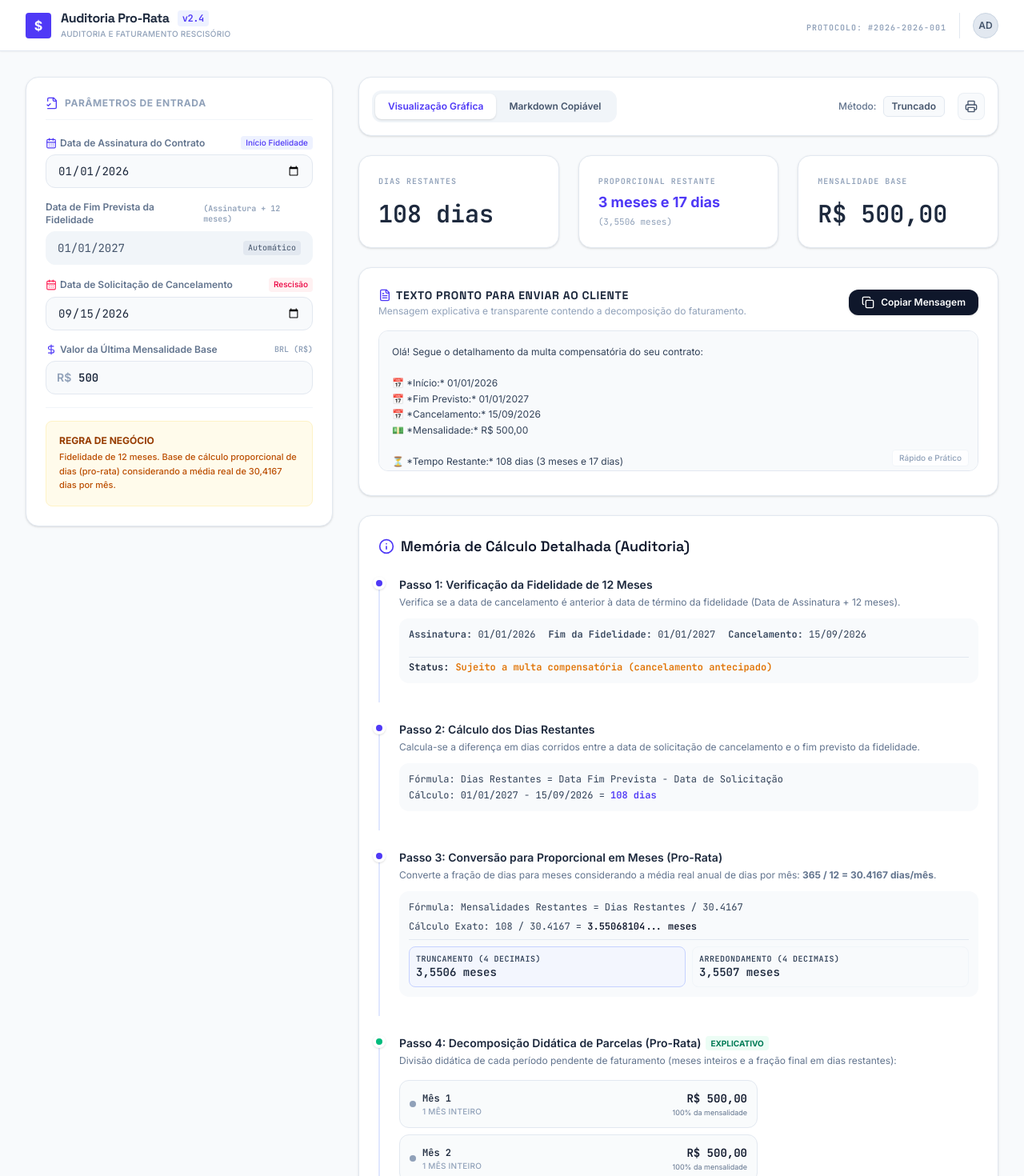
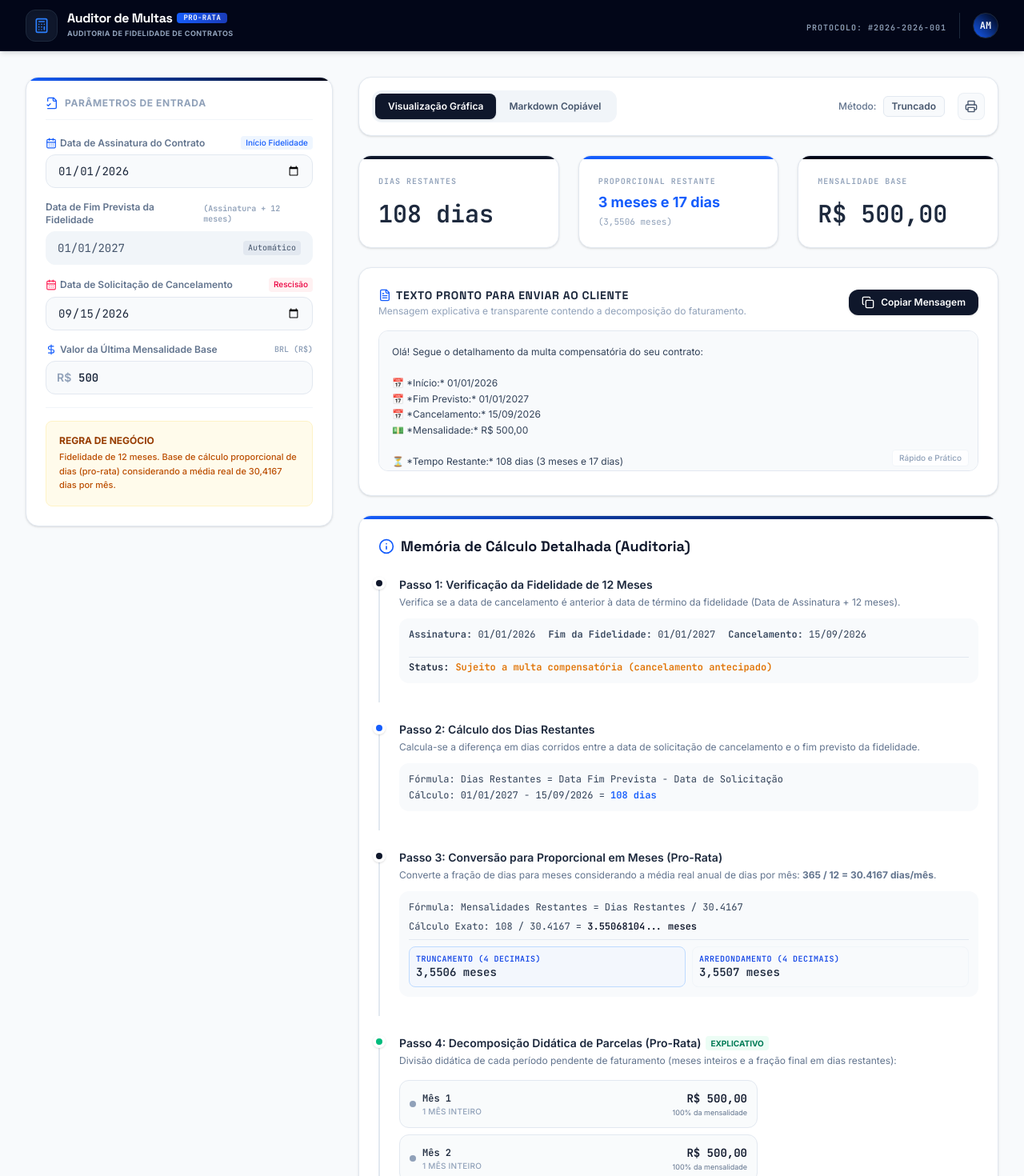
Before and after one commit to nascilio/Auditor-de-Multas-Contratuais, a React (Vite) app: page / in a window 1280 px wide. Shown: the top 1470 px of the page at 80% size. Built offline with nearby package versions, Linux system fonts and the light colour scheme.

Commit message:
style: update branding to blue and slate theme
Refine the UI color palette by replacing indigo accents with a blue and slate color scheme. Update header design, add decorative accents to calculation sections, and standardize iconography styling.

```diff
--- a/src/App.tsx
+++ b/src/App.tsx
@@ -191,21 +191,22 @@ export default function App() {
   };
 
   return (
-    <div className="min-h-screen bg-slate-50 text-slate-900 selection:bg-indigo-100 selection:text-indigo-900 pb-16 print:bg-white print:pb-0">
+    <div className="min-h-screen bg-slate-50 text-slate-900 selection:bg-blue-100 selection:text-blue-900 pb-16 print:bg-white print:pb-0">
 
       {/* Header Panel */}
-      <header className="bg-white border-b border-slate-200 py-4 px-4 md:px-8 shadow-xs sticky top-0 z-40 print:hidden h-16 flex items-center">
+      <header className="bg-slate-950 border-b border-slate-900 py-4 px-4 md:px-8 shadow-md sticky top-0 z-40 print:hidden h-16 flex items-center">
         <div className="max-w-7xl mx-auto w-full flex items-center justify-between gap-4">
           <div className="flex items-center gap-3">
-            <div className="w-8 h-8 bg-indigo-600 rounded flex items-center justify-center text-white font-bold text-base shadow-xs">
-              $
+            <div className="w-10 h-10 bg-slate-900 rounded-xl flex items-center justify-center shadow-inner border border-slate-800 relative overflow-hidden group">
+              <Calculator className="w-5 h-5 text-blue-500 relative z-10 group-hover:scale-110 transition-transform duration-300" />
+              <div className="absolute inset-0 bg-gradient-to-tr from-blue-600/20 to-black opacity-0 group-hover:opacity-100 transition-opacity duration-300" />
             </div>
             <div>
-              <h1 className="text-base font-bold font-display text-slate-800 tracking-tight flex items-center gap-1.5 leading-none">
-                Auditoria Pro-Rata <span className="text-indigo-600 text-xs font-semibold bg-indigo-50 px-1.5 py-0.5 rounded ml-1 font-mono">v2.4</span>
+              <h1 className="text-sm md:text-base font-extrabold font-display text-white tracking-tight flex items-center gap-1.5 leading-none">
+                Auditor de Multas <span className="bg-gradient-to-r from-blue-600 to-blue-800 text-white text-[9px] font-black px-2 py-0.5 rounded-sm font-mono uppercase tracking-wider">Pro-Rata</span>
               </h1>
-              <p className="text-[10px] text-slate-400 font-medium tracking-wide mt-0.5 uppercase">
-                Auditoria e Faturamento Rescisório
+              <p className="text-[9px] text-slate-400 font-bold tracking-wider mt-1 uppercase">
+                Auditoria de Fidelidade de Contratos
               </p>
             </div>
           </div>
@@ -217,9 +218,9 @@ export default function App() {
                 Protocolo: #2026-{contractNumber || '001'}
               </span>
             </div>
-            <div className="h-8 w-px bg-slate-200 hidden sm:block" />
-            <div className="w-8 h-8 rounded-full bg-slate-200 border border-slate-300 flex items-center justify-center text-slate-600 font-semibold text-xs">
-              AD
+            <div className="h-8 w-px bg-slate-800 hidden sm:block" />
+            <div className="w-8 h-8 rounded-full bg-slate-900 border border-slate-800 flex items-center justify-center text-white font-bold text-xs font-mono shadow-inner bg-gradient-to-tr from-blue-600 to-slate-950">
+              AM
             </div>
           </div>
         </div>
@@ -230,9 +231,10 @@ export default function App() {
 
         {/* Left Side: Parameters and Input Form (4 Cols) */}
         <div className="lg:col-span-4 space-y-6 print:hidden">
-          <section className="bg-white rounded-2xl border border-slate-200 p-6 shadow-sm relative">
+          <section className="bg-white rounded-2xl border border-slate-200 p-6 shadow-sm relative overflow-hidden">
+            <div className="absolute top-0 left-0 right-0 h-1 bg-gradient-to-r from-blue-600 to-slate-950" />
             <h2 className="text-xs font-bold text-slate-400 uppercase tracking-wider mb-5 pb-3 border-b border-slate-100 flex items-center gap-2">
-              <FileCheck2 className="w-4 h-4 text-indigo-600" />
+              <FileCheck2 className="w-4 h-4 text-blue-600" />
               Parâmetros de Entrada
             </h2>
 
@@ -243,16 +245,16 @@ export default function App() {
               <div>
                 <label className="text-xs font-semibold text-slate-500 mb-1.5 flex items-center justify-between">
                   <span className="flex items-center gap-1">
-                    <CalendarDays className="w-3.5 h-3.5 text-indigo-600" />
+                    <CalendarDays className="w-3.5 h-3.5 text-blue-600" />
                     Data de Assinatura do Contrato
                   </span>
-                  <span className="text-[10px] text-indigo-600 bg-indigo-50 px-1.5 py-0.5 rounded font-medium">Início Fidelidade</span>
+                  <span className="text-[10px] text-blue-600 bg-blue-50 px-1.5 py-0.5 rounded font-medium">Início Fidelidade</span>
                 </label>
                 <input
                   type="date"
                   value={signatureDate}
                   onChange={(e) => setSignatureDate(e.target.value)}
-                  className="w-full text-sm px-3.5 py-2.5 rounded-xl bg-slate-50 border border-slate-200 focus:bg-white focus:border-indigo-600 focus:outline-hidden transition-all font-mono text-slate-800"
+                  className="w-full text-sm px-3.5 py-2.5 rounded-xl bg-slate-50 border border-slate-200 focus:bg-white focus:border-blue-600 focus:ring-1 focus:ring-blue-600 focus:outline-hidden transition-all font-mono text-slate-800"
                   required
                 />
               </div>
@@ -282,7 +284,7 @@ export default function App() {
                   type="date"
                   value={requestDate}
                   onChange={(e) => setRequestDate(e.target.value)}
-                  className="w-full text-sm px-3.5 py-2.5 rounded-xl bg-slate-50 border border-slate-200 focus:bg-white focus:border-indigo-600 focus:outline-hidden transition-all font-mono text-slate-800"
+                  className="w-full text-sm px-3.5 py-2.5 rounded-xl bg-slate-50 border border-slate-200 focus:bg-white focus:border-blue-600 focus:ring-1 focus:ring-blue-600 focus:outline-hidden transition-all font-mono text-slate-800"
                   required
                 />
               </div>
@@ -291,7 +293,7 @@ export default function App() {
               <div>
                 <label className="text-xs font-semibold text-slate-500 mb-1.5 flex items-center justify-between">
                   <span className="flex items-center gap-1">
-                    <DollarSign className="w-3.5 h-3.5 text-indigo-600" />
+                    <DollarSign className="w-3.5 h-3.5 text-blue-600" />
                     Valor da Última Mensalidade Base
                   </span>
                   <span className="text-[10px] text-slate-400 font-mono">BRL (R$)</span>
@@ -305,7 +307,7 @@ export default function App() {
                     value={monthlyFee || ''}
                     onChange={(e) => setMonthlyFee(parseFloat(e.target.value) || 0)}
                     placeholder="500,00"
-                    className="w-full text-sm pl-10 pr-3.5 py-2.5 rounded-xl bg-slate-50 border border-slate-200 focus:bg-white focus:border-indigo-600 focus:outline-hidden transition-all font-mono text-slate-800 font-semibold"
+                    className="w-full text-sm pl-10 pr-3.5 py-2.5 rounded-xl bg-slate-50 border border-slate-200 focus:bg-white focus:border-blue-600 focus:ring-1 focus:ring-blue-600 focus:outline-hidden transition-all font-mono text-slate-800 font-semibold"
                     required
                   />
                 </div>
@@ -343,7 +345,7 @@ export default function App() {
                 onClick={() => setActiveTab('visual')}
                 className={`flex-1 sm:flex-initial px-4 py-2 text-xs font-semibold rounded-lg transition-all ${
                   activeTab === 'visual'
-                    ? 'bg-white text-indigo-600 shadow-sm'
+                    ? 'bg-slate-900 text-white shadow-sm'
                     : 'text-slate-600 hover:text-slate-800'
                 }`}
               >
@@ -353,7 +355,7 @@ export default function App() {
                 onClick={() => setActiveTab('markdown')}
                 className={`flex-1 sm:flex-initial px-4 py-2 text-xs font-semibold rounded-lg transition-all ${
                   activeTab === 'markdown'
-                    ? 'bg-white text-indigo-600 shadow-sm'
+                    ? 'bg-slate-900 text-white shadow-sm'
                     : 'text-slate-600 hover:text-slate-800'
                 }`}
               >
@@ -369,7 +371,7 @@ export default function App() {
                   onClick={() => setUseRounding(!useRounding)}
                   className={`text-xs px-2.5 py-1 rounded-md font-semibold transition-all border ${
                     useRounding
-                      ? 'bg-indigo-50 border-indigo-200 text-indigo-600'
+                      ? 'bg-blue-50 border-blue-200 text-blue-600'
                       : 'bg-slate-50 border-slate-200 text-slate-600'
                   }`}
                   title="Alterne entre truncamento para 4 casas decimais ou arredondamento padrão."
@@ -397,7 +399,8 @@ export default function App() {
                 {/* 3 Metrics Row */}
                 <div className="grid grid-cols-1 md:grid-cols-3 gap-6">
                   {/* Dias Restantes Card */}
-                  <div className="bg-white rounded-2xl border border-slate-200 p-6 shadow-sm flex flex-col justify-between">
+                  <div className="bg-white rounded-2xl border border-slate-200 p-6 shadow-sm flex flex-col justify-between relative overflow-hidden">
+                    <div className="absolute top-0 left-0 right-0 h-1 bg-slate-900" />
                     <span className="text-[10px] text-slate-400 uppercase tracking-widest font-bold font-mono block mb-2">Dias Restantes</span>
                     <div className="text-3xl font-extrabold font-mono text-slate-800">
                       {result.isExempt ? '0 dias' : `${result.daysRemaining} dias`}
@@ -405,10 +408,11 @@ export default function App() {
                   </div>
 
                   {/* Proporcional Restante Card */}
-                  <div className="bg-white rounded-2xl border border-slate-200 p-6 shadow-sm flex flex-col justify-between">
+                  <div className="bg-white rounded-2xl border border-slate-200 p-6 shadow-sm flex flex-col justify-between relative overflow-hidden">
+                    <div className="absolute top-0 left-0 right-0 h-1 bg-blue-600" />
                     <span className="text-[10px] text-slate-400 uppercase tracking-widest font-bold font-mono block mb-2">Proporcional Restante</span>
                     <div>
-                      <div className="text-lg font-bold text-indigo-600 leading-tight">
+                      <div className="text-lg font-bold text-blue-600 leading-tight">
                         {result.isExempt ? '0 meses e 0 dias' : `${result.monthsPart} ${result.monthsPart === 1 ? 'mês' : 'meses'} e ${result.daysPart} ${result.daysPart === 1 ? 'dia' : 'dias'}`}
                       </div>
                       {!result.isExempt && (
@@ -420,7 +424,8 @@ export default function App() {
                   </div>
 
                   {/* Mensalidade Base Card */}
-                  <div className="bg-white rounded-2xl border border-slate-200 p-6 shadow-sm flex flex-col justify-between">
+                  <div className="bg-white rounded-2xl border border-slate-200 p-6 shadow-sm flex flex-col justify-between relative overflow-hidden">
+                    <div className="absolute top-0 left-0 right-0 h-1 bg-slate-950" />
                     <span className="text-[10px] text-slate-400 uppercase tracking-widest font-bold font-mono block mb-2">Mensalidade Base</span>
                     <div className="text-3xl font-extrabold font-mono text-slate-800">
                       {result.monthlyFeeFormatted}
@@ -433,7 +438,7 @@ export default function App() {
                   <div className="flex flex-col sm:flex-row sm:items-center justify-between gap-4 mb-4">
                     <div>
                       <h3 className="text-sm font-bold text-slate-800 uppercase tracking-wider font-display flex items-center gap-1.5">
-                        <FileText className="w-4 h-4 text-indigo-600" />
+                        <FileText className="w-4 h-4 text-blue-600" />
                         Texto Pronto para Enviar ao Cliente
                       </h3>
                       <p className="text-xs text-slate-400 mt-0.5">
@@ -467,7 +472,7 @@ export default function App() {
                     <textarea
                       readOnly
                       value={clientShareMessage}
-                      className="w-full h-44 rounded-xl border border-slate-200 bg-slate-50 p-4 text-xs font-sans text-slate-700 leading-relaxed resize-none focus:outline-none focus:ring-1 focus:ring-indigo-500"
+                      className="w-full h-44 rounded-xl border border-slate-200 bg-slate-50 p-4 text-xs font-sans text-slate-700 leading-relaxed resize-none focus:outline-none focus:ring-1 focus:ring-blue-600"
                     />
                     <div className="absolute bottom-3 right-3 text-[10px] text-slate-400 font-medium bg-white/80 backdrop-blur-xs px-2 py-0.5 rounded border border-slate-100">
                       Rápido e Prático
@@ -483,7 +488,7 @@ export default function App() {
               <div className="bg-white rounded-2xl border border-slate-100 p-6 shadow-xs relative">
                 <div className="flex justify-between items-center mb-4">
                   <h3 className="text-sm font-bold text-slate-800 uppercase tracking-wider font-display flex items-center gap-1.5">
-                    <FileText className="w-4 h-4 text-indigo-600" />
+                    <FileText className="w-4 h-4 text-blue-600" />
                     Relatório Markdown Gerado
                   </h3>
 
@@ -493,7 +498,7 @@ export default function App() {
                     className={`flex items-center gap-2 text-xs font-semibold px-4 py-2 rounded-xl transition-all ${
                       copied
                         ? 'bg-emerald-50 border border-emerald-200 text-emerald-600'
-                        : 'bg-indigo-600 text-white hover:bg-indigo-700 shadow-sm'
+                        : 'bg-blue-600 text-white hover:bg-blue-700 shadow-sm'
                     }`}
                   >
                     {copied ? (
@@ -518,7 +523,7 @@ export default function App() {
                 </div>
 
                 <div className="mt-4 p-4 rounded-xl bg-slate-50 border border-slate-100 flex items-start gap-3">
-                  <div className="p-1.5 bg-indigo-50 rounded-lg text-indigo-600">
+                  <div className="p-1.5 bg-blue-50 rounded-lg text-blue-600">
                     <Info className="w-4 h-4" />
                   </div>
                   <div>
--- a/src/components/AuditHistory.tsx
+++ b/src/components/AuditHistory.tsx
@@ -26,7 +26,7 @@ export default function AuditHistory({ history, onSelect, onDelete, onClear }: A
     <div className="bg-white rounded-2xl border border-slate-200 p-6 shadow-sm flex flex-col h-full max-h-[500px]">
       <div className="flex justify-between items-center mb-4">
         <h3 className="text-sm font-bold text-slate-800 uppercase tracking-wider font-display flex items-center gap-1.5">
-          <FileClock className="w-4 h-4 text-indigo-600" />
+          <FileClock className="w-4 h-4 text-blue-600" />
           Auditorias Recentes
         </h3>
         <button
@@ -50,7 +50,7 @@ export default function AuditHistory({ history, onSelect, onDelete, onClear }: A
                   {item.clientName || 'Cliente sem nome'}
                 </span>
                 {item.contractNumber && (
-                  <span className="text-[10px] bg-indigo-50 text-indigo-600 font-mono font-medium px-1.5 py-0.5 rounded">
+                  <span className="text-[10px] bg-blue-50 text-blue-600 font-mono font-medium px-1.5 py-0.5 rounded">
                     #{item.contractNumber}
                   </span>
                 )}
--- a/src/components/CalculationBreakdown.tsx
+++ b/src/components/CalculationBreakdown.tsx
@@ -23,16 +23,17 @@ export default function CalculationBreakdown({ result, useRounding }: Calculatio
   const methodLabel = useRounding ? 'Arredondamento Padrão' : 'Truncamento de Casas Decimais';
 
   return (
-    <div className="bg-white rounded-2xl border border-slate-200 p-6 shadow-sm">
-      <h3 className="text-lg font-semibold font-display text-slate-900 mb-6 flex items-center gap-2">
-        <Info className="w-5 h-5 text-indigo-600" />
+    <div className="bg-white rounded-2xl border border-slate-200 p-6 shadow-sm relative overflow-hidden">
+      <div className="absolute top-0 left-0 right-0 h-1 bg-gradient-to-r from-blue-600 to-slate-950" />
+      <h3 className="text-lg font-bold font-display text-slate-900 mb-6 flex items-center gap-2">
+        <Info className="w-5 h-5 text-blue-600" />
         Memória de Cálculo Detalhada (Auditoria)
       </h3>
 
       <div className="space-y-6">
         {/* Step 1: Fidelidade */}
-        <div className="relative pl-6 pb-6 border-l-2 border-indigo-100 last:border-0">
-          <div className="absolute left-[-9px] top-0 w-4 h-4 rounded-full bg-indigo-600 border-4 border-white shadow-sm" />
+        <div className="relative pl-6 pb-6 border-l-2 border-slate-200 last:border-0">
+          <div className="absolute left-[-9px] top-0 w-4 h-4 rounded-full bg-slate-900 border-4 border-white shadow-sm" />
           <h4 className="text-sm font-semibold text-slate-800 flex items-center gap-2">
             Passo 1: Verificação da Fidelidade de 12 Meses
           </h4>
@@ -59,8 +60,8 @@ export default function CalculationBreakdown({ result, useRounding }: Calculatio
         </div>
 
         {/* Step 2: Dias Restantes */}
-        <div className="relative pl-6 pb-6 border-l-2 border-indigo-100 last:border-0">
-          <div className="absolute left-[-9px] top-0 w-4 h-4 rounded-full bg-indigo-600 border-4 border-white shadow-sm" />
+        <div className="relative pl-6 pb-6 border-l-2 border-slate-200 last:border-0">
+          <div className="absolute left-[-9px] top-0 w-4 h-4 rounded-full bg-blue-600 border-4 border-white shadow-sm" />
           <h4 className="text-sm font-semibold text-slate-800">
             Passo 2: Cálculo dos Dias Restantes
           </h4>
@@ -69,8 +70,8 @@ export default function CalculationBreakdown({ result, useRounding }: Calculatio
           </p>
           {!isExempt ? (
             <div className="mt-3 p-3 bg-slate-50 rounded-xl text-xs font-mono text-slate-700 space-y-1">
-              <div>Fórmula: Dias Restantes = Data Fim Prevista - Data de Solicitação</div>
-              <div>Cálculo: {result.endDateFormatted} - {result.requestDateFormatted} = <strong className="text-indigo-600">{daysRemaining} dias</strong></div>
+               <div>Fórmula: Dias Restantes = Data Fim Prevista - Data de Solicitação</div>
+              <div>Cálculo: {result.endDateFormatted} - {result.requestDateFormatted} = <strong className="text-blue-600">{daysRemaining} dias</strong></div>
             </div>
           ) : (
             <div className="mt-3 p-3 bg-slate-50 rounded-xl text-xs font-mono text-slate-500">
@@ -80,8 +81,8 @@ export default function CalculationBreakdown({ result, useRounding }: Calculatio
         </div>
 
         {/* Step 3: Proporcional de Meses */}
-        <div className="relative pl-6 pb-6 border-l-2 border-indigo-100 last:border-0">
-          <div className="absolute left-[-9px] top-0 w-4 h-4 rounded-full bg-indigo-600 border-4 border-white shadow-sm" />
+        <div className="relative pl-6 pb-6 border-l-2 border-slate-200 last:border-0">
+          <div className="absolute left-[-9px] top-0 w-4 h-4 rounded-full bg-slate-900 border-4 border-white shadow-sm" />
           <h4 className="text-sm font-semibold text-slate-800">
             Passo 3: Conversão para Proporcional em Meses (Pro-Rata)
           </h4>
@@ -94,12 +95,12 @@ export default function CalculationBreakdown({ result, useRounding }: Calculatio
               <div>Cálculo Exato: {daysRemaining} / 30.4167 = <span className="font-semibold text-slate-900">{(daysRemaining / 30.4167).toFixed(8)}... meses</span></div>
 
               <div className="pt-2 border-t border-slate-200 mt-2 grid grid-cols-1 sm:grid-cols-2 gap-2">
-                <div className={`p-2 rounded-lg border ${!useRounding ? 'border-indigo-200 bg-indigo-50/50' : 'border-slate-100'}`}>
-                  <span className="font-semibold text-slate-700 block text-[10px] uppercase tracking-wider">Truncamento (4 Decimais)</span>
+                <div className={`p-2 rounded-lg border ${!useRounding ? 'border-blue-200 bg-blue-50/50' : 'border-slate-100'}`}>
+                  <span className="font-semibold text-blue-700 block text-[10px] uppercase tracking-wider">Truncamento (4 Decimais)</span>
                   <span className="text-sm font-bold text-slate-800">{formatDecimalBR(monthsRemainingTruncated, 4)} meses</span>
                 </div>
-                <div className={`p-2 rounded-lg border ${useRounding ? 'border-indigo-200 bg-indigo-50/50' : 'border-slate-100'}`}>
-                  <span className="font-semibold text-slate-700 block text-[10px] uppercase tracking-wider">Arredondamento (4 Decimais)</span>
+                <div className={`p-2 rounded-lg border ${useRounding ? 'border-blue-200 bg-blue-50/50' : 'border-slate-100'}`}>
+                  <span className="font-semibold text-blue-700 block text-[10px] uppercase tracking-wider">Arredondamento (4 Decimais)</span>
                   <span className="text-sm font-bold text-slate-800">{formatDecimalBR(monthsRemainingRounded, 4)} meses</span>
                 </div>
               </div>
@@ -113,7 +114,7 @@ export default function CalculationBreakdown({ result, useRounding }: Calculatio
 
         {/* Step 4: Decomposição Didática de Parcelas (Requested Feature) */}
         {!isExempt && result.breakdown && result.breakdown.length > 0 && (
-          <div className="relative pl-6 pb-6 border-l-2 border-indigo-100 last:border-0">
+          <div className="relative pl-6 pb-6 border-l-2 border-slate-200 last:border-0">
             <div className="absolute left-[-9px] top-0 w-4 h-4 rounded-full bg-emerald-500 border-4 border-white shadow-sm" />
             <h4 className="text-sm font-semibold text-slate-800 flex items-center gap-1.5">
               Passo 4: Decomposição Didática de Parcelas (Pro-Rata)
@@ -130,11 +131,11 @@ export default function CalculationBreakdown({ result, useRounding }: Calculatio
                   className={`p-3 rounded-xl flex items-center justify-between border text-xs ${
                     item.type === 'month'
                       ? 'bg-slate-50/80 border-slate-200'
-                      : 'bg-indigo-50/50 border-indigo-150 text-indigo-900'
+                      : 'bg-blue-50/50 border-blue-100 text-blue-900'
                   }`}
                 >
                   <div className="flex items-center gap-2">
-                    <span className={`w-2 h-2 rounded-full ${item.type === 'month' ? 'bg-slate-400' : 'bg-indigo-500 animate-pulse'}`} />
+                    <span className={`w-2 h-2 rounded-full ${item.type === 'month' ? 'bg-slate-400' : 'bg-blue-500 animate-pulse'}`} />
                     <div>
                       <span className="font-bold font-mono text-slate-800">{item.label}</span>
                       <span className="text-[10px] text-slate-400 block font-medium uppercase mt-0.5 tracking-wide">
@@ -167,8 +168,8 @@ export default function CalculationBreakdown({ result, useRounding }: Calculatio
         )}
 
         {/* Step 5: Fine Calculation */}
-        <div className="relative pl-6 pb-6 border-l-2 border-indigo-100 last:border-0">
-          <div className="absolute left-[-9px] top-0 w-4 h-4 rounded-full bg-indigo-600 border-4 border-white shadow-sm" />
+        <div className="relative pl-6 pb-6 border-l-2 border-slate-200 last:border-0">
+          <div className="absolute left-[-9px] top-0 w-4 h-4 rounded-full bg-blue-600 border-4 border-white shadow-sm" />
           <h4 className="text-sm font-semibold text-slate-800">
             Passo {result.breakdown && result.breakdown.length > 0 ? '5' : '4'}: Cálculo Final da Multa Rescisória
           </h4>
@@ -190,7 +191,7 @@ export default function CalculationBreakdown({ result, useRounding }: Calculatio
                 </div>
                 <div className="flex justify-between items-center text-sm pt-1.5 border-t border-slate-200 font-bold text-slate-900">
                   <span>Multa Resultante:</span>
-                  <span className="text-indigo-600 text-base">{formatCurrencyBR(fineVal)}</span>
+                  <span className="text-blue-600 text-base">{formatCurrencyBR(fineVal)}</span>
                 </div>
               </div>
             </div>
```
